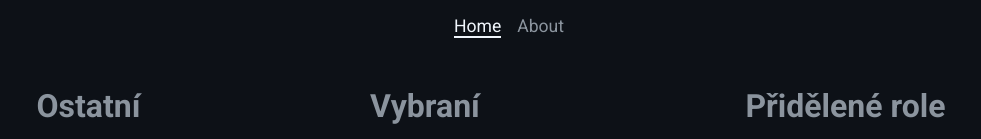
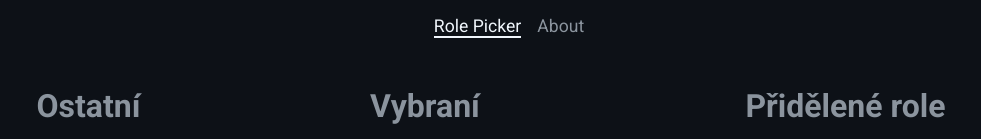
Before and after one commit to Bladesheng/dread-hunger-rolepicker, a SvelteKit app: page / in a window 1280 px wide. Shown: the top 139 px of the page, without its empty margins (131-1112 px from the left). Built offline with nearby package versions, Linux system fonts and the light colour scheme.

Commit message:
Change tab name

```diff
--- a/src/routes/+page.svelte
+++ b/src/routes/+page.svelte
@@ -6,7 +6,7 @@
 </script>
 
 <svelte:head>
-  <title>Home</title>
+  <title>Role Picker</title>
 </svelte:head>
 
 <Unselected />
--- a/src/routes/Header.svelte
+++ b/src/routes/Header.svelte
@@ -7,7 +7,7 @@
   <nav>
     <ol>
       <li>
-        <a class:selected={$page.route.id === "/"} href="{base}/">Home</a>
+        <a class:selected={$page.route.id === "/"} href="{base}/">Role Picker</a>
       </li>
       <li>
         <a class:selected={$page.route.id === "/about"} href="{base}/about">About</a>
```
